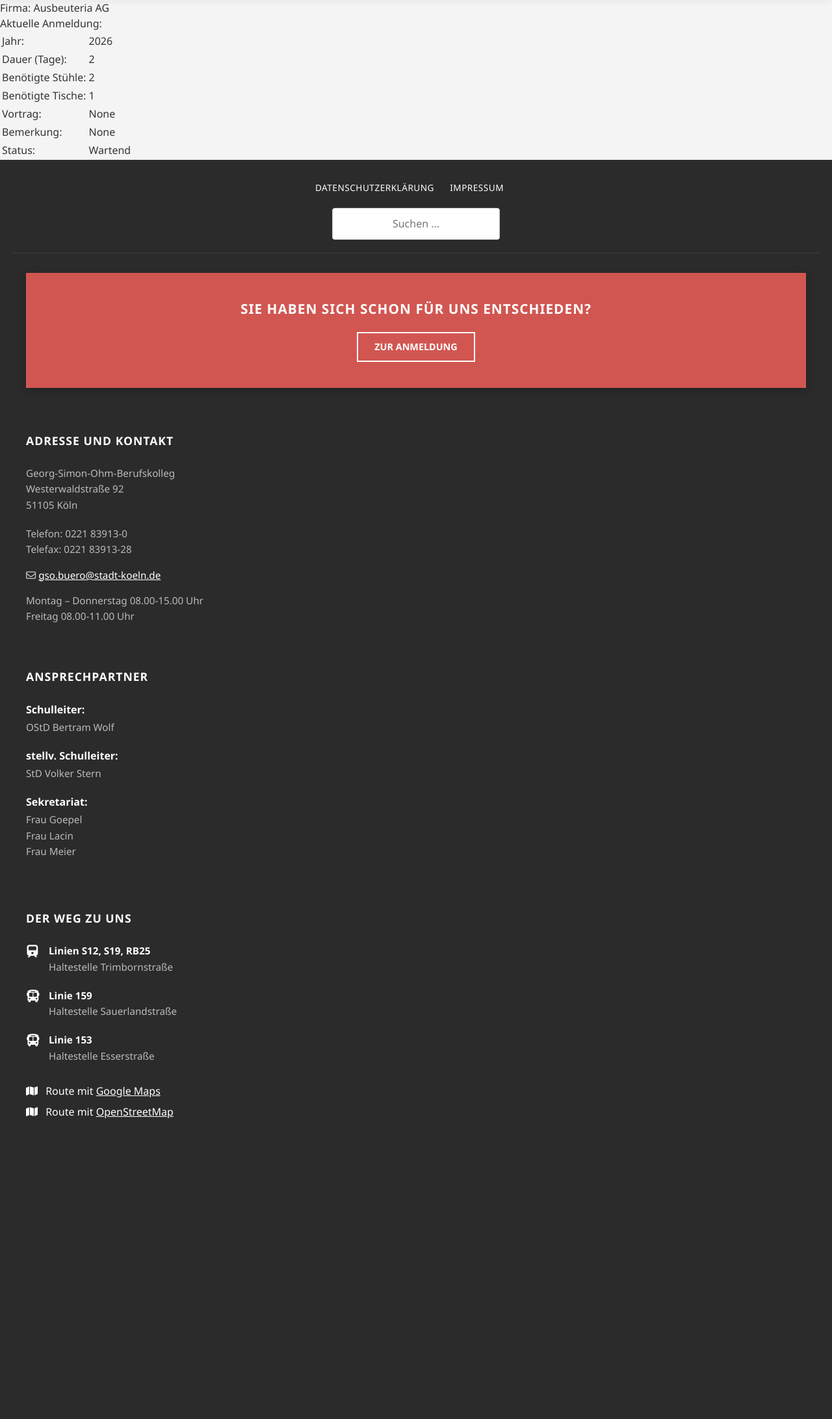
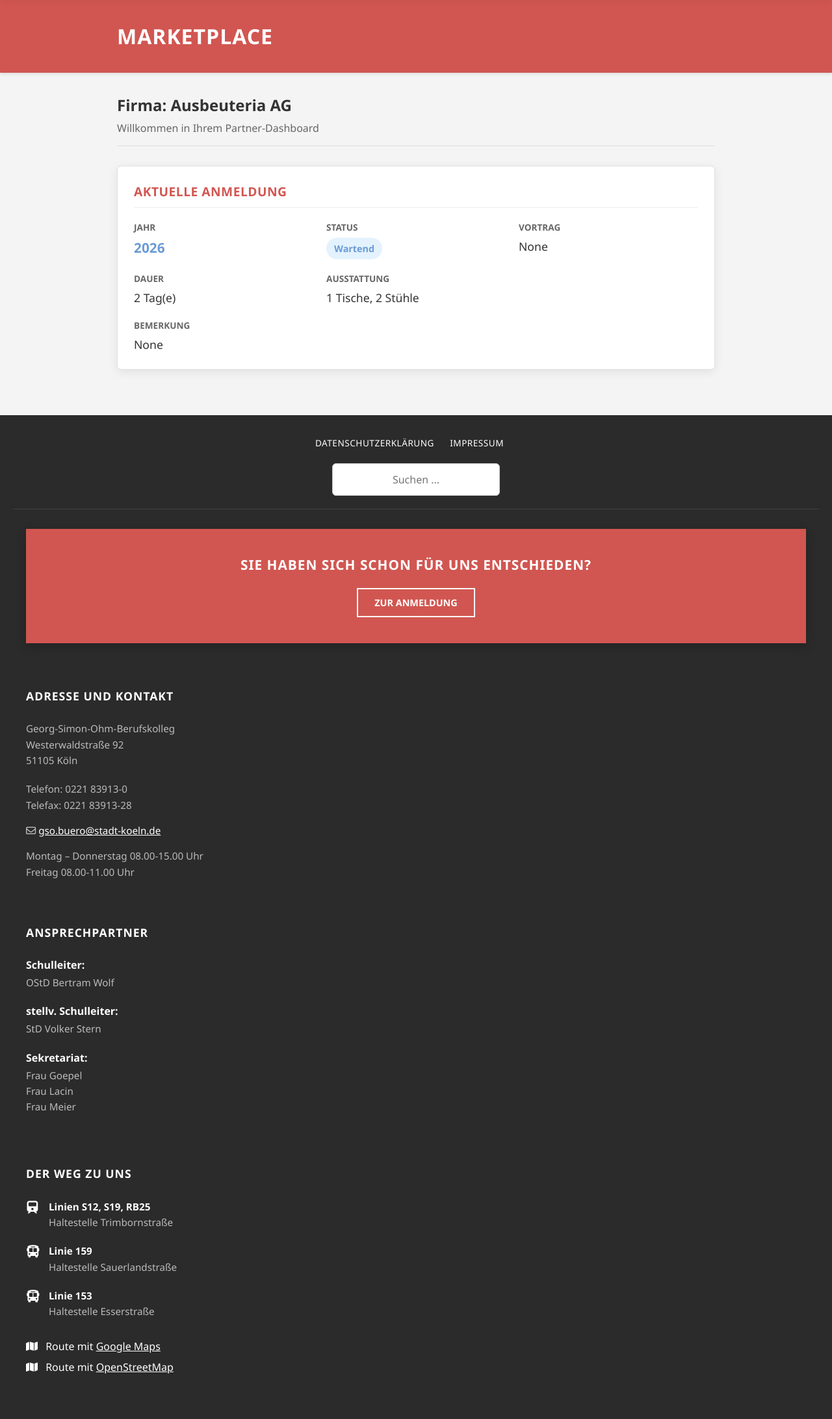
Before and after one commit to FIA-GSO/osp-code-repository-gruppe-4-1, a Flask app: page /dashboard in a window 1280 px wide. Shown: the part 143-2327 px from the top of the page at 65% size. Before the commit the page ends 1864 px from the top, so only its background shows below. Run offline with Flask 3, Linux system fonts and the light colour scheme; a user stored in the database is signed in; data comes from the database, SQL or seed files in the repository.

Commit message:
feat: pretty user dashboard

```diff
--- /dev/null
+++ b/static/css/dashboard.css
@@ -0,0 +1,203 @@
+:root {
+  --gso-red: #d15651;
+  --gso-blue: #6a9bd6;
+  --gso-blue-hover: #5a8bc6;
+  --text-main: #333;
+  --text-muted: #666;
+  --bg-color: #f4f4f4;
+  --card-bg: #fff;
+  --border-light: #eee;
+  --card-shadow: 0 4px 15px rgba(0,0,0,0.08);
+  --radius: 6px;
+  --content-width: 1000px;
+}
+
+
+.full-width-banner {
+    width: 100%;
+    background-color: var(--gso-red);
+    color: white;
+    box-shadow: 0 2px 5px rgba(0,0,0,0.1);
+    padding: 2rem 0;
+    margin-bottom: 2rem;
+}
+
+
+.banner-inner {
+    max-width: var(--content-width);
+    margin: 0 auto;
+    padding: 0 20px;
+}
+
+.banner-inner h1 {
+    margin: 0;
+    font-size: 2rem;
+    font-weight: 700;
+    text-transform: uppercase;
+    letter-spacing: 1px;
+}
+
+.dashboard-container {
+    max-width: var(--content-width);
+    margin: 0 auto;
+    padding: 0 20px 40px 20px;
+    font-family: 'Segoe UI', Helvetica, Arial, sans-serif;
+    color: var(--text-main);
+}
+
+.dashboard-intro {
+    margin-bottom: 30px;
+    border-bottom: 1px solid #ddd;
+    padding-bottom: 15px;
+}
+
+.welcome-title {
+    font-size: 1.5rem;
+    color: var(--text-main);
+    margin: 0 0 5px 0;
+}
+
+.welcome-sub {
+    color: var(--text-muted);
+    margin: 0;
+    font-size: 1rem;
+}
+
+.dash-card {
+    background: var(--card-bg);
+    border-radius: var(--radius);
+    box-shadow: var(--card-shadow);
+    padding: 25px;
+    margin-bottom: 30px;
+    border: 1px solid #e0e0e0;
+}
+
+.card-title {
+    color: var(--gso-red);
+    font-size: 1.2rem;
+    text-transform: uppercase;
+    letter-spacing: 0.5px;
+    margin-top: 0;
+    margin-bottom: 20px;
+    padding-bottom: 10px;
+    border-bottom: 1px solid var(--border-light);
+}
+
+.booking-summary-grid {
+    display: grid;
+    grid-template-columns: 1fr;
+    gap: 20px;
+}
+
+.info-item {
+    display: flex;
+    flex-direction: column;
+}
+
+.info-label {
+    font-size: 0.85rem;
+    text-transform: uppercase;
+    color: var(--text-muted);
+    font-weight: 600;
+    margin-bottom: 5px;
+}
+
+.info-value {
+    font-size: 1.1rem;
+    font-weight: 500;
+    color: var(--text-main);
+}
+
+.info-value.highlight {
+    font-size: 1.3rem;
+    font-weight: bold;
+    color: var(--gso-blue);
+}
+
+.status-badge {
+    display: inline-block;
+    padding: 6px 12px;
+    background-color: #e3f2fd;
+    color: var(--gso-blue);
+    border-radius: 20px;
+    font-weight: 600;
+    font-size: 0.9rem;
+    align-self: flex-start;
+}
+
+.btn-cta {
+    background-color: var(--gso-blue);
+    color: white;
+    padding: 12px 25px;
+    text-decoration: none;
+    border-radius: var(--radius);
+    font-weight: 600;
+    transition: background 0.3s;
+    display: inline-block;
+}
+
+.btn-cta:hover {
+    background-color: var(--gso-blue-hover);
+}
+
+.table-responsive {
+    overflow-x: auto;
+    -webkit-overflow-scrolling: touch;
+}
+
+.history-table {
+    width: 100%;
+    border-collapse: collapse;
+    min-width: 600px;
+    font-size: 0.95rem;
+}
+
+.history-table th {
+    background-color: #f8f9fa;
+    color: var(--text-muted);
+    font-weight: 600;
+    text-align: left;
+    padding: 12px 15px;
+    border-bottom: 2px solid var(--border-light);
+}
+
+.history-table td {
+    padding: 12px 15px;
+    border-bottom: 1px solid var(--border-light);
+    color: var(--text-main);
+    vertical-align: top;
+}
+
+.fw-bold { font-weight: bold; }
+.truncate-text {
+    display: block;
+    max-width: 200px;
+    white-space: nowrap;
+    overflow: hidden;
+    text-overflow: ellipsis;
+}
+
+@media (min-width: 768px) {
+    .dashboard-container {
+        padding: 0 40px 40px 40px;
+    }
+    .banner-inner {
+        padding: 0 40px;
+    }
+
+    .booking-summary-grid {
+        grid-template-columns: repeat(2, 1fr);
+    }
+    .info-item.full-width {
+        grid-column: span 2;
+    }
+}
+
+@media (min-width: 992px) {
+    .booking-summary-grid {
+        grid-template-columns: repeat(3, 1fr);
+    }
+    .info-item.full-width {
+        grid-column: span 3;
+    }
+}
--- a/static/css/marketplace.css
+++ b/static/css/marketplace.css
@@ -1,9 +1,3 @@
-/* =========================================
-   MARKETPLACE & EVENT REGISTRATION CSS
-   Combined File
-   ========================================= */
-
-/* --- 1. VARIABLEN & GLOBALS --- */
 :root {
   --gso-red: #d15651;
   --gso-blue: #6a9bd6;
@@ -23,14 +17,13 @@
 }
 
 body {
-  font-family: 'Segoe UI', 'Helvetica Neue', Helvetica, Arial, sans-serif; /* Segoe UI hinzugefügt für Modernität */
+  font-family: 'Segoe UI', 'Helvetica Neue', Helvetica, Arial, sans-serif;
   background-color: var(--bg-color);
   margin: 0;
   color: var(--text-color);
   line-height: 1.5;
 }
 
-/* --- 2. HEADER BEREICH --- */
 .headlineBox {
   background-color: var(--gso-red);
   color: white;
@@ -55,14 +48,12 @@ body {
   text-transform: uppercase;
 }
 
-/* --- 3. LAYOUT CONTAINER & CARDS --- */
 .mainContainer {
   padding: 0 1rem 2rem 1rem;
   display: flex;
   justify-content: center;
 }
 
-/* Standard Login Card */
 .loginCard {
   background: white;
   padding: 2rem;
@@ -75,19 +66,16 @@ body {
   gap: 1.5rem;
 }
 
-/* Register Card (etwas breiter) */
 .registerCard {
   max-width: 600px;
 }
 
-/* --- 4. EVENT FORMULAR (NEU) --- */
-/* Spezifisches Styling für das Event-Formular */
 .event-form {
   background-color: white;
-  max-width: 700px; /* Breiter für das Event Layout */
+  max-width: 700px;
   width: 100%;
   margin: 0 auto;
-  padding: 2.5rem; /* Großzügiges Padding */
+  padding: 2.5rem;
   border-radius: 8px;
   box-shadow: var(--card-shadow);
   display: flex;
@@ -103,7 +91,7 @@ body {
   color: var(--text-color);
 }
 
-/* Überschriften im Event Form */
+
 .event-form h3 {
   margin: 1.5rem 0 1rem 0;
   font-size: 1.1rem;
@@ -114,9 +102,9 @@ body {
   letter-spacing: 0.5px;
 }
 
-/* --- 5. FORMULAR ELEMENTE (GLOBAL & OVERRIDES) --- */
 
-/* Titel & Labels */
+
+
 .formSectionTitle {
     margin: 0.5rem 0 1rem 0;
     font-size: 1.1rem;
@@ -148,7 +136,7 @@ label,
   display: block;
 }
 
-/* Input Felder - Global */
+
 input[type="text"],
 input[type="password"],
 input[type="email"],
@@ -166,11 +154,11 @@ textarea {
   box-sizing: border-box;
 }
 
-/* Event Form Specific Input Overrides (Höher, luftiger) */
+
 .event-form input[type="text"],
 .event-form input[type="number"],
 .event-form textarea {
-  height: 48px; /* Feste Höhe wie im Screenshot */
+  height: 48px;
   padding: 10px 15px;
   border: 1px solid var(--input-border);
   color: #495057;
@@ -183,7 +171,7 @@ textarea {
   resize: vertical;
 }
 
-/* Focus States */
+
 input:focus,
 textarea:focus {
   border-color: var(--gso-blue);
@@ -191,14 +179,14 @@ textarea:focus {
   box-shadow: 0 0 0 3px rgba(106, 155, 214, 0.2);
 }
 
-/* Sektionen im Event Form */
+
 .form-section {
   margin-bottom: 1.5rem;
 }
 
-/* --- 6. SPEZIFISCHE EVENT BLÖCKE --- */
 
-/* Tagesauswahl (Graue Box) */
+
+
 .day-selection {
   background-color: #f8f9fa;
   border: 1px solid #e9ecef;
@@ -228,7 +216,7 @@ textarea:focus {
   font-style: italic;
 }
 
-/* Radio Buttons */
+
 .radio-options {
   display: flex;
   align-items: center;
@@ -251,7 +239,7 @@ textarea:focus {
   cursor: pointer;
 }
 
-/* Info Listen */
+
 .info-row {
   margin-bottom: 0.5rem;
 }
@@ -269,7 +257,7 @@ textarea:focus {
   line-height: 1.4;
 }
 
-/* Inline Inputs (Tische & Stühle - Graue Box) */
+
 .inline-inputs {
   display: flex;
   flex-direction: column;
@@ -298,7 +286,7 @@ textarea:focus {
   height: 48px !important;
 }
 
-/* Footer Text */
+
 .footer-text {
   font-size: 0.9rem;
   color: var(--text-muted);
@@ -317,7 +305,7 @@ textarea:focus {
   text-decoration: underline;
 }
 
-/* --- 7. BUTTONS --- */
+
 .form-actions {
   margin-top: 2rem;
 }
@@ -364,7 +352,7 @@ textarea:focus {
   background-color: #eef5fc;
 }
 
-/* --- 8. EXTRAS (CHECKBOX & TOOLTIP) --- */
+
 .checkboxWrapper {
     display: flex;
     align-items: flex-start;
@@ -415,7 +403,7 @@ textarea:focus {
   padding: 0 10px;
 }
 
-/* Tooltip Styles */
+
 .info-wrapper {
   position: relative;
   display: inline-flex;
@@ -475,10 +463,10 @@ textarea:focus {
 }
 
 
-/* --- 9. MEDIA QUERIES (DESKTOP) --- */
+
 @media (min-width: 768px) {
 
-  /* Layout Global */
+
   .headlineBox {
     text-align: left;
     padding-left: 10%;
@@ -488,7 +476,7 @@ textarea:focus {
     padding-top: 2rem;
   }
 
-  /* Grid System */
+
   .formRow {
       flex-direction: row;
       gap: 1rem;
@@ -498,9 +486,9 @@ textarea:focus {
   .thirdWidth { width: 30%; }
   .twoThirdWidth { width: 70%; }
 
-  /* Event Form Layout Anpassungen */
+
   .event-form {
-    padding: 3rem; /* Noch etwas mehr Platz auf Desktop */
+    padding: 3rem;
   }
 
   .day-selection {
@@ -529,10 +517,10 @@ textarea:focus {
   }
 }
 
-/* --- 10. MEDIA QUERIES (MOBILE FIXES) --- */
+
 @media (max-width: 600px) {
 
-  /* Tooltip Mobile Adjustment */
+
   .info-wrapper .tooltip-text {
     left: auto;
     transform: none;
--- a/templates/baseLayout.html
+++ b/templates/baseLayout.html
@@ -8,6 +8,7 @@
     <link rel="stylesheet" href="https://cdnjs.cloudflare.com/ajax/libs/font-awesome/6.4.0/css/all.min.css">
     <link rel="stylesheet" href="{{ url_for('static', filename='css/baseStyle.css') }}">
     <link rel="stylesheet" href="{{ url_for('static', filename='css/marketplace.css') }}">
+    <link rel="stylesheet" href="{{ url_for('static', filename='css/dashboard.css') }}">
     <link rel="icon" type="image/x-icon" href="https://www.gso-koeln.de/wp-content/uploads/2019/10/ICON-GSO_URL.png">
 </head>
 <body>
--- a/templates/user_dashboard.html
+++ b/templates/user_dashboard.html
@@ -4,36 +4,78 @@
 
 {% block content %}
 
-Firma: {{ user.name }}
+<div class="full-width-banner">
+  <div class="banner-inner">
+    <h1>MARKETPLACE</h1>
+  </div>
+</div>
+
+<div class="dashboard-container">
+
+  <div class="dashboard-intro">
+      <h2 class="welcome-title">Firma: {{ user.name }}</h2>
+      <p class="welcome-sub">Willkommen in Ihrem Partner-Dashboard</p>
+  </div>
+
+  <div class="dashboard-cards">
+
+    <section class="dash-card current-booking-card">
+      <h3 class="card-title">Aktuelle Anmeldung</h3>
 
       {% if bookings.current %}
-<br>
-Aktuelle Anmeldung:
-<table>
-    <tr><td>Jahr: </td><td>{{ bookings.current.event_year }}</td></tr>
-    <tr><td>Dauer (Tage): </td><td>{{ bookings.current.duration }}</td></tr>
-    <tr><td>Benötigte Stühle: </td><td>{{ bookings.current.chairs_needed }}</td></tr>
-    <tr><td>Benötigte Tische: </td><td>{{ bookings.current.tables_needed }}</td></tr>
-    <tr><td>Vortrag: </td><td>{{ bookings.current.presentation }}</td></tr>
-    <tr><td>Bemerkung: </td><td>{{ bookings.current.remarks }}</td></tr>
-    <tr><td>Status: </td><td>{{ bookings.current.status.value }}</td></tr>
-</table>
+        <div class="booking-summary-grid">
+          <div class="info-item">
+            <span class="info-label">Jahr</span>
+            <span class="info-value highlight">{{ bookings.current.event_year }}</span>
+          </div>
+
+          <div class="info-item">
+            <span class="info-label">Status</span>
+            <span class="status-badge">{{ bookings.current.status.value }}</span>
+          </div>
+
+          <div class="info-item">
+            <span class="info-label">Vortrag</span>
+            <span class="info-value">{{ bookings.current.presentation }}</span>
+          </div>
+
+          <div class="info-item">
+            <span class="info-label">Dauer</span>
+            <span class="info-value">{{ bookings.current.duration }} Tag(e)</span>
+          </div>
+
+          <div class="info-item">
+            <span class="info-label">Ausstattung</span>
+            <span class="info-value">
+              {{ bookings.current.tables_needed }} Tische,
+              {{ bookings.current.chairs_needed }} Stühle
+            </span>
+          </div>
+
+          <div class="info-item full-width">
+            <span class="info-label">Bemerkung</span>
+            <span class="info-value">{{ bookings.current.remarks }}</span>
+          </div>
+      </div>
     {% else %}
-<br>
-Keine aktuelle Anmeldung.
-<a  href="/event/registration" class="btn btn-primary">Zur Anmeldung</a>
+      <div class="empty-state">
+          <p>Für das kommende Event liegt noch keine Anmeldung vor.</p>
+          <a href="/event/registration" class="btn btn-cta">Zur Anmeldung</a>
+      </div>
       {% endif %}
+    </section>
 
     {% if bookings.past %}
-<br>
-Vergangene Anmeldungen:
-    <table>
+    <section class="dash-card history-card">
+      <h3 class="card-title">Vergangene Anmeldungen</h3>
+
+      <div class="table-responsive">
+        <table class="history-table">
           <thead>
             <tr>
               <th>Jahr</th>
-                <th>Dauer (Tage)</th>
-                <th>Benötigte Stühle</th>
-                <th>Benötigte Tische</th>
+              <th>Dauer</th>
+              <th>Ausstattung</th>
               <th>Vortrag</th>
               <th>Bemerkung</th>
               <th>Status</th>
@@ -42,19 +84,29 @@ Vergangene Anmeldungen:
           <tbody>
           {% for booking in bookings.past %}
             <tr>
-                <td>{{ booking.event_year }}</td>
-                <td>{{ booking.duration }}</td>
-                <td>{{ booking.chairs_needed }}</td>
-                <td>{{ booking.tables_needed }}</td>
-                <td>{{ booking.presentation if booking.presentation else "Keine Angabe" }}</td>
-                <td>{{ booking.remarks if booking.remarks else "Keine Angabe" }}</td>
-                <td>{{ booking.status.value }}</td>
+              <td class="fw-bold">{{ booking.event_year }}</td>
+              <td>{{ booking.duration }} Tag(e)</td>
+              <td>{{ booking.tables_needed }} Tische / {{ booking.chairs_needed }} Stühle</td>
+              <td>
+                <span class="truncate-text" title="{{ booking.presentation }}">
+                  {{ booking.presentation if booking.presentation else "-" }}
+                </span>
+              </td>
+              <td>
+                <span class="truncate-text" title="{{ booking.remarks }}">
+                  {{ booking.remarks if booking.remarks else "-" }}
+                </span>
+              </td>
+              <td><span class="status-text">{{ booking.status.value }}</span></td>
             </tr>
           {% endfor %}
           </tbody>
         </table>
-        {{ booking }}
-        <br>
+      </div>
+    </section>
     {% endif %}
 
+  </div>
+</div>
+
 {% endblock %}
```
Lines whose indentation alone changed are shown as unchanged.
